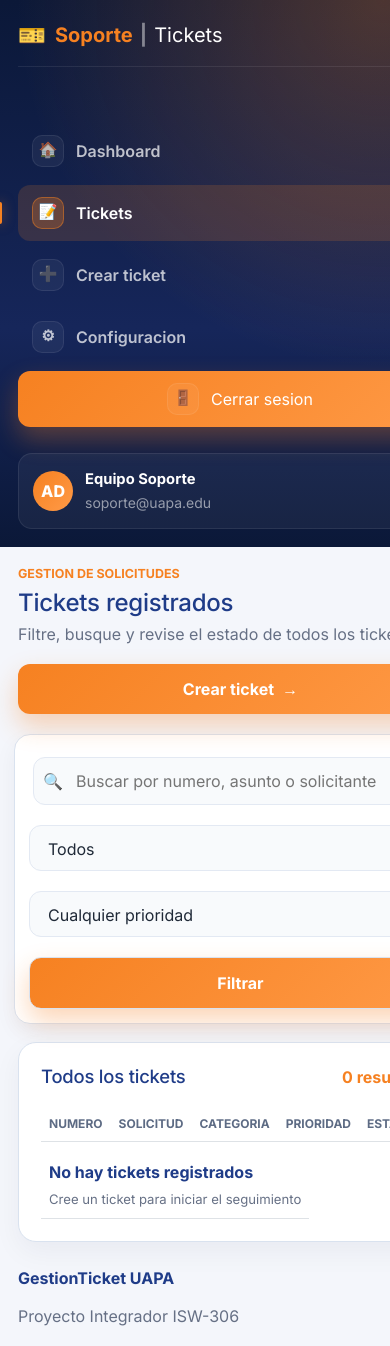
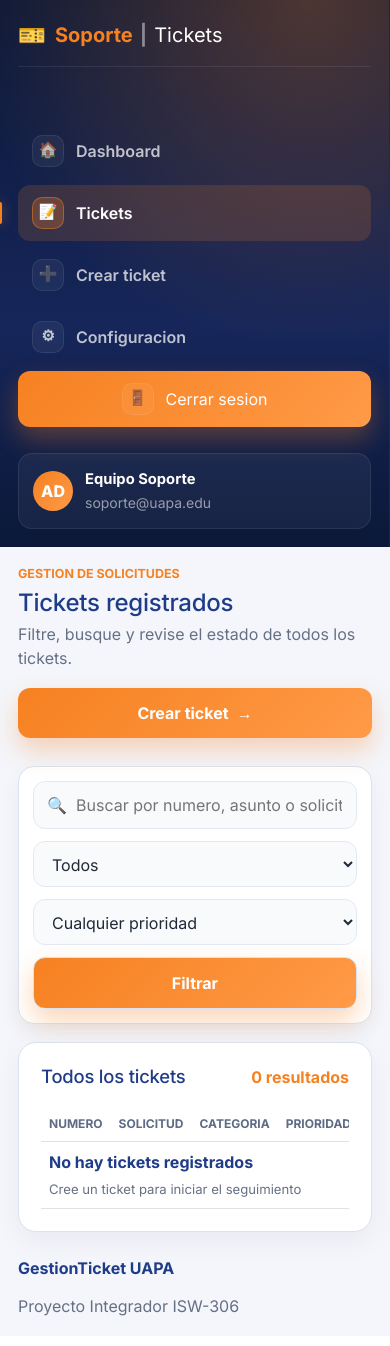
Before and after one commit to cruzayala/GestionTicketUAPA, a Django app: page /tickets/ in a window 390 px wide; the page is wider, and only the part inside the window is pictured. After the commit the page ends 1316 px from the top of that part, so only its background shows below. Run offline with Django 5.2, Linux system fonts and the light colour scheme; a user stored in the database is signed in; data that the repository does not hold is empty.

Commit message:
fix: ajustar panel en pantallas pequenas

```diff
--- a/css/styles.css
+++ b/css/styles.css
@@ -382,7 +382,9 @@ a {
 .bootstrap-panel .table {
     --bs-table-bg: transparent;
     --bs-table-hover-bg: #f3f7ff;
+    display: table;
     margin: 0;
+    width: 100%;
 }
 
 .bootstrap-panel .table th {
@@ -515,6 +517,7 @@ button:not(.chip):not(.copiar-boton):not(.boton-ver):not(.adjuntar-boton):hover
 
 .panel-titulo {
     display: flex;
+    align-items: flex-start;
     justify-content: space-between;
     gap: 12px;
     margin-bottom: 18px;
@@ -926,6 +929,10 @@ footer p {
     display: grid;
     grid-template-columns: 1fr 1fr;
     gap: 14px;
+}
+
+.admin-edit-grid {
+    grid-template-columns: 1fr;
 }
 
 .opciones-radio {
@@ -1784,6 +1791,16 @@ footer p {
     min-width: 240px;
 }
 
+.busqueda-bar select {
+    flex: 0 1 180px;
+    width: auto;
+}
+
+.busqueda-bar .boton-secundario {
+    flex: 0 0 auto;
+    width: auto;
+}
+
 .busqueda-bar input,
 .busqueda-bar select {
     background: #f8fafc;
@@ -2302,10 +2319,33 @@ footer p {
 }
 
 @media (max-width: 560px) {
+    body {
+        overflow-x: hidden;
+    }
+
     .landing,
     .contenido,
     .sidebar {
         padding: 18px;
+    }
+
+    .layout,
+    .contenido,
+    .sidebar {
+        min-width: 0;
+    }
+
+    .busqueda-bar .input-icon,
+    .busqueda-bar select,
+    .busqueda-bar .boton-secundario {
+        flex: 1 1 100%;
+        min-width: 0;
+        width: 100%;
+    }
+
+    .table-responsive {
+        max-width: 100%;
+        overflow-x: auto;
     }
 
     .hero {
--- a/templates/tickets/ticket_manage.html
+++ b/templates/tickets/ticket_manage.html
@@ -71,7 +71,7 @@
                 </div>
                 <form method="post" class="ticket-form">
                     {% csrf_token %}
-                    <div class="grid-dos">
+                    <div class="grid-dos admin-edit-grid">
                         <div class="campo">
                             <label for="id_category">Categoria</label>
                             {{ form.category }}
--- a/templates/tickets/tickets.html
+++ b/templates/tickets/tickets.html
@@ -14,7 +14,7 @@
             <a class="boton-principal" href="{% url 'ticket_contact' %}">Crear ticket <span class="boton-flecha">&rarr;</span></a>
         </header>
 
-        <form class="busqueda-bar row g-2 align-items-end" method="get">
+        <form class="busqueda-bar" method="get">
             <div class="input-icon">
                 <span class="input-emoji">&#128269;</span>
                 <input type="text" name="q" value="{{ query }}" placeholder="Buscar por numero, asunto o solicitante">
```
